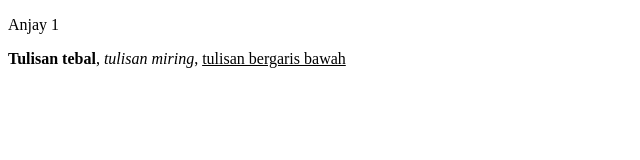
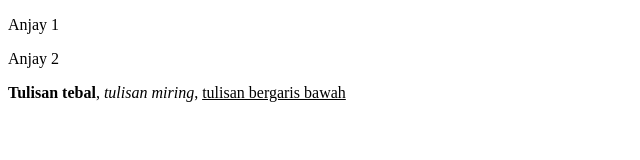
Before and after one commit to arafasaka/lala, a plain HTML site: page index.html in a window 1280 px wide. Shown: the whole page, without its empty margins (0-640 px from the left). Drawn offline with Linux system fonts and the light colour scheme.

Commit message:
menambahkan anjay 2

```diff
--- a/index.html
+++ b/index.html
@@ -5,6 +5,7 @@
     </head>
     <body>
         <p>Anjay 1</p>
+        <p>Anjay 2</p>
         <p><b>Tulisan tebal</b>, <i>tulisan miring</i>, <u>tulisan bergaris bawah</u></p>
     </body>
 </html>
```
